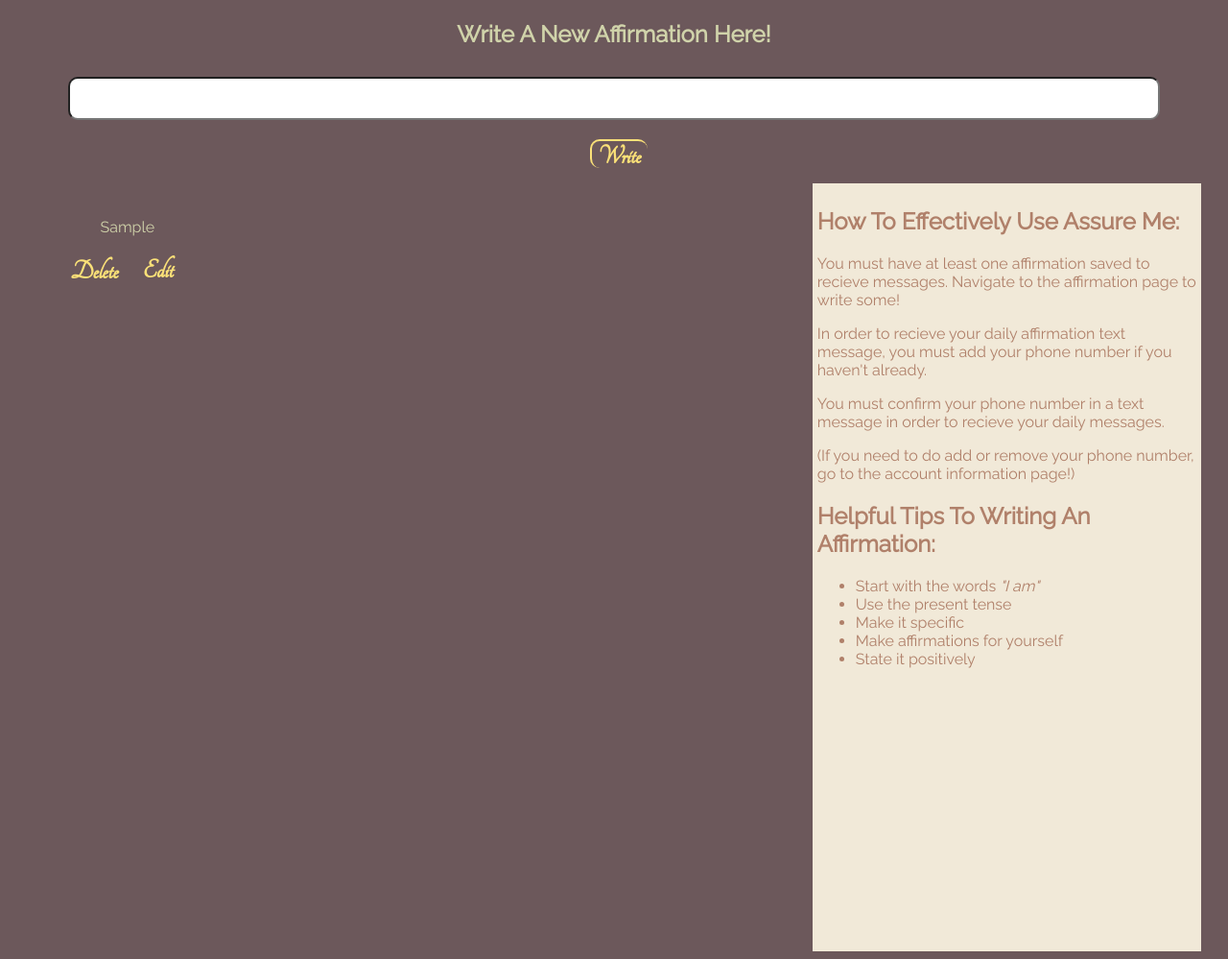
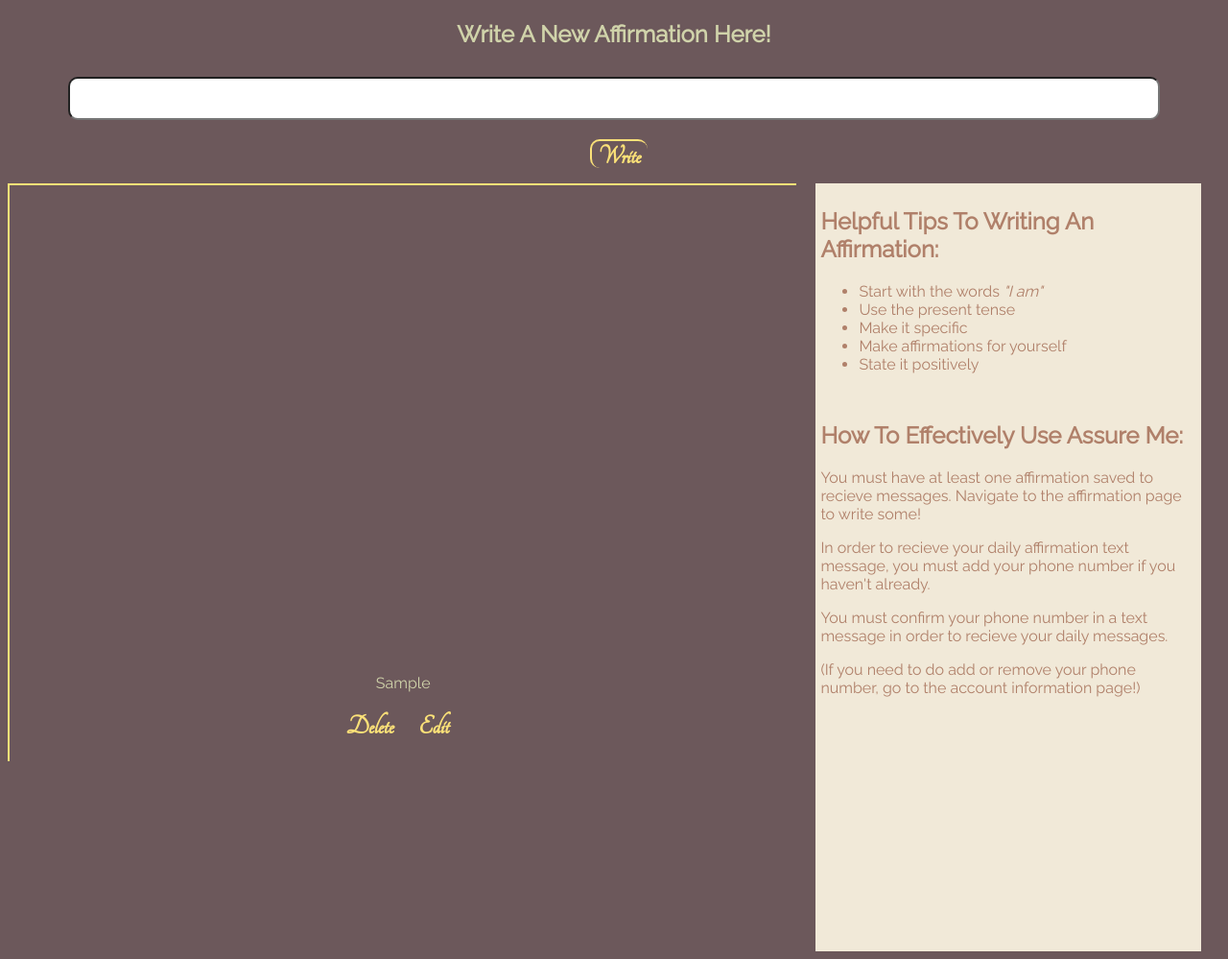
Before and after one commit to CashewRose/Assure-Me, a Django app: page /affirmations in a window 1280 px wide. Shown: the part 185-1184 px from the top of the page at 96% size. Run offline with Django 3.2, Linux system fonts and the light colour scheme; a user stored in the database is signed in; tables that the repository leaves empty hold one stand-in row (values such as "Sample post").

Commit message:
Helpful hints added css.

```diff
--- a/djangocap/Assure_Me/static/css/main.css
+++ b/djangocap/Assure_Me/static/css/main.css
@@ -196,8 +196,12 @@ input {
     color: #B0806A;
     padding: 5px;
     margin-right: 20px;
+    margin-left: 20px;
     flex-grow: 1;
+}
 
+.Help_Tips_Affirmation ul {
+    padding-bottom: 30px
 }
 /* Account  */
 
@@ -294,6 +298,7 @@ input {
     margin-top: 0px;
     padding: 2.5px;
     margin: 2.5px;
+    margin-bottom: auto
 }
 
 
@@ -310,17 +315,21 @@ input {
     width: 60%;
     display: flex;
     flex-wrap: wrap;
+    flex-grow: 5;
+    justify-content: space-around;
+    border-top: solid #FBE178 2.5px;
+    border-left: solid #FBE178 2.5px;
     overflow: auto;
-    flex-grow: 5;
+    height: 600px;
 }
 
 .affirmation {
     margin: 20px;
     text-align: center;
-    width: 25%
+    width: 25%;
+    margin-top: auto;
 }
 
 .affirmation_solo{
     display: inline-block;
-
 }
--- a/djangocap/Assure_Me/templates/helpful_tips.html
+++ b/djangocap/Assure_Me/templates/helpful_tips.html
@@ -25,11 +25,6 @@
     </div>
 {% else %}
     <div class="Help_Tips_Affirmation">
-        <h2>How To Effectively Use Assure Me:</h2>
-        <p>You must have at least one affirmation saved to recieve messages. Navigate to the affirmation page to write some! </p>
-        <p>In order to recieve your daily affirmation text message, you must add your phone number if you haven't already.</p>
-        <p>You must confirm your phone number in a text message in order to recieve your daily messages.</p>
-        <p>(If you need to do add or remove your phone number, go to the account information page!)</p>
         <h2>Helpful Tips To Writing An Affirmation:</h2>
         <ul>
             <li>Start with the words <em>"I am"</em></li>
@@ -38,5 +33,10 @@
             <li>Make affirmations for yourself</li>
             <li>State it positively</li>
         </ul>
+        <h2>How To Effectively Use Assure Me:</h2>
+        <p>You must have at least one affirmation saved to recieve messages. Navigate to the affirmation page to write some! </p>
+        <p>In order to recieve your daily affirmation text message, you must add your phone number if you haven't already.</p>
+        <p>You must confirm your phone number in a text message in order to recieve your daily messages.</p>
+        <p>(If you need to do add or remove your phone number, go to the account information page!)</p>
     </div>
 {% endif %}
```
